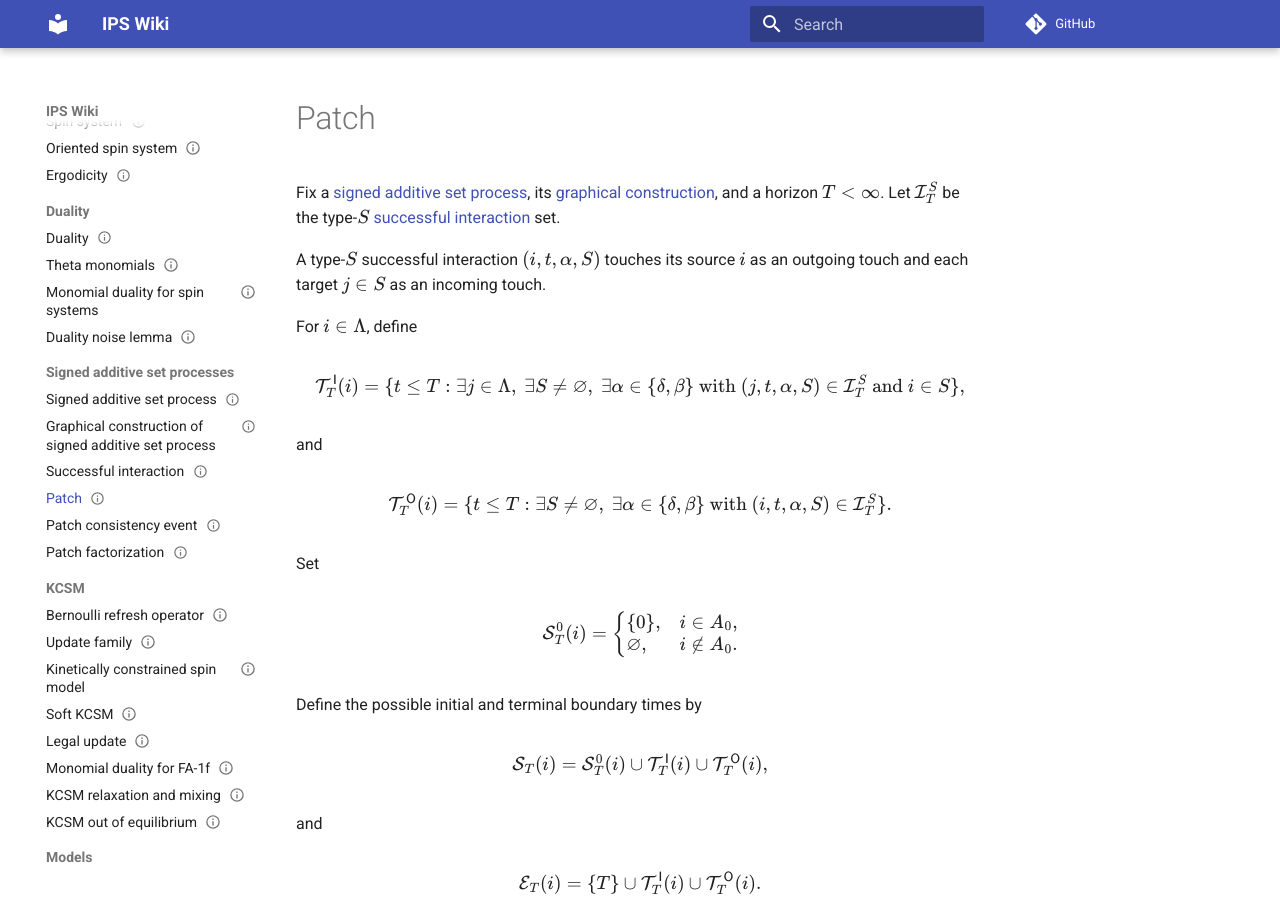
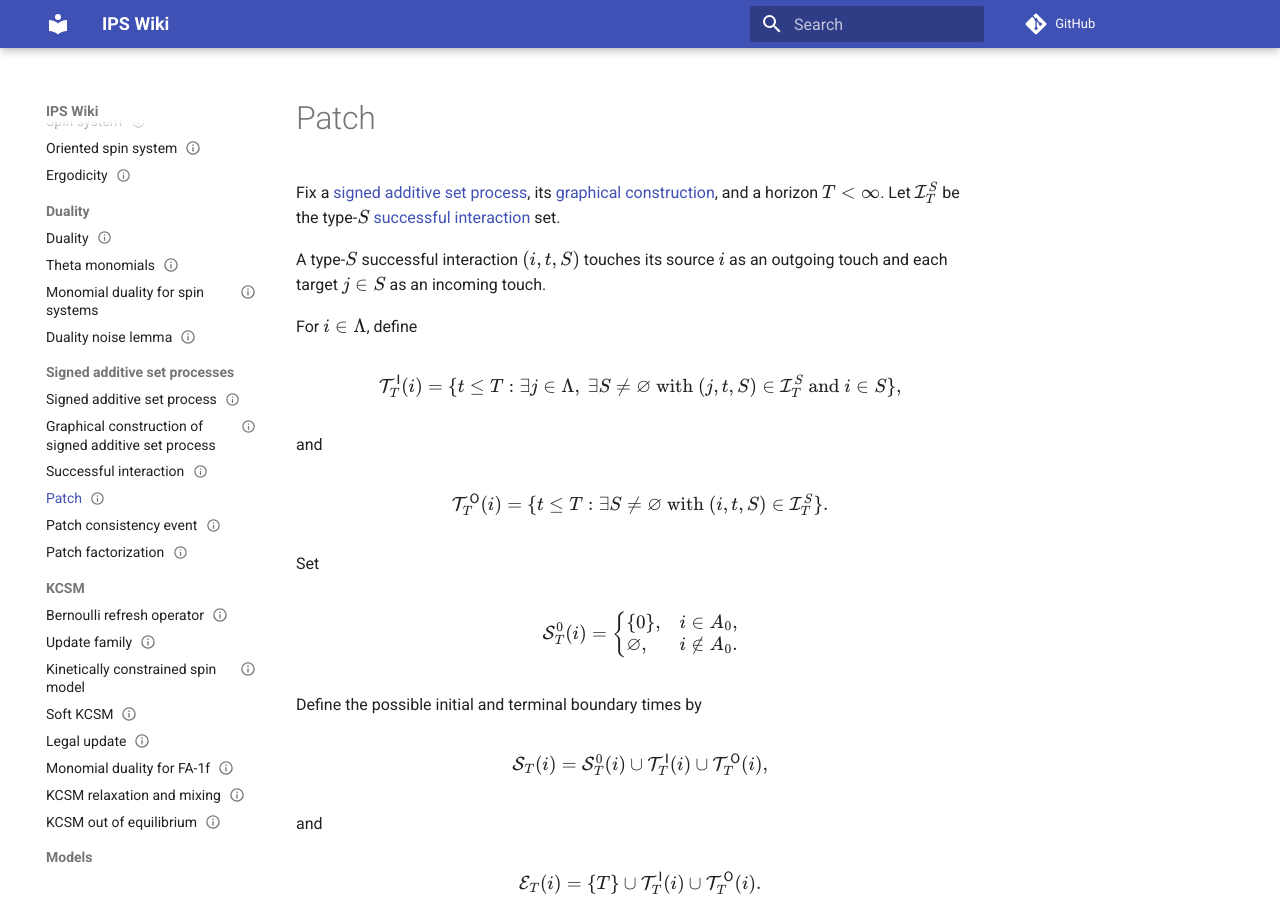
Before and after one commit to maciejgluchowski86-beep/ips-wiki, an MkDocs documentation site: the page built from docs/entries/patch.md, in a window 1280 px wide and 900 px high. Built offline with MkDocs 1.6.1 and Material for MkDocs 9.7.7, drawn with Linux system fonts in a browser that asks for light colours; comment, search, counter and statistics services are not loaded.

Commit message:
Use successful skeletons in patch definition

```diff
--- a/docs/entries/patch.md
+++ b/docs/entries/patch.md
@@ -12,15 +12,15 @@ tags:
 
 Fix a [signed additive set process](signed-additive-set-process.md), its [graphical construction](graphical-construction-of-signed-additive-set-process.md), and a horizon \(T<\infty\). Let \(\mathcal I_T^S\) be the type-\(S\) [successful interaction](successful-interaction.md) set.
 
-A type-\(S\) successful interaction \((i,t,\alpha,S)\) touches its source \(i\) as an outgoing touch and each target \(j\in S\) as an incoming touch.
+A type-\(S\) successful interaction \((i,t,S)\) touches its source \(i\) as an outgoing touch and each target \(j\in S\) as an incoming touch.
 
 For \(i\in\Lambda\), define
 
 $$
 \mathcal T_T^{\mathsf I}(i)
 =
-\{t\le T:\exists j\in\Lambda,\ \exists S\ne\vn,\ \exists\alpha\in\{\delta,\beta\}
-\text{ with }(j,t,\alpha,S)\in\mathcal I_T^S\text{ and }i\in S\},
+\{t\le T:\exists j\in\Lambda,\ \exists S\ne\vn
+\text{ with }(j,t,S)\in\mathcal I_T^S\text{ and }i\in S\},
 $$
 
 and
@@ -28,8 +28,8 @@ and
 $$
 \mathcal T_T^{\mathsf O}(i)
 =
-\{t\le T:\exists S\ne\vn,\ \exists\alpha\in\{\delta,\beta\}
-\text{ with }(i,t,\alpha,S)\in\mathcal I_T^S\}.
+\{t\le T:\exists S\ne\vn
+\text{ with }(i,t,S)\in\mathcal I_T^S\}.
 $$
 
 Set
```
